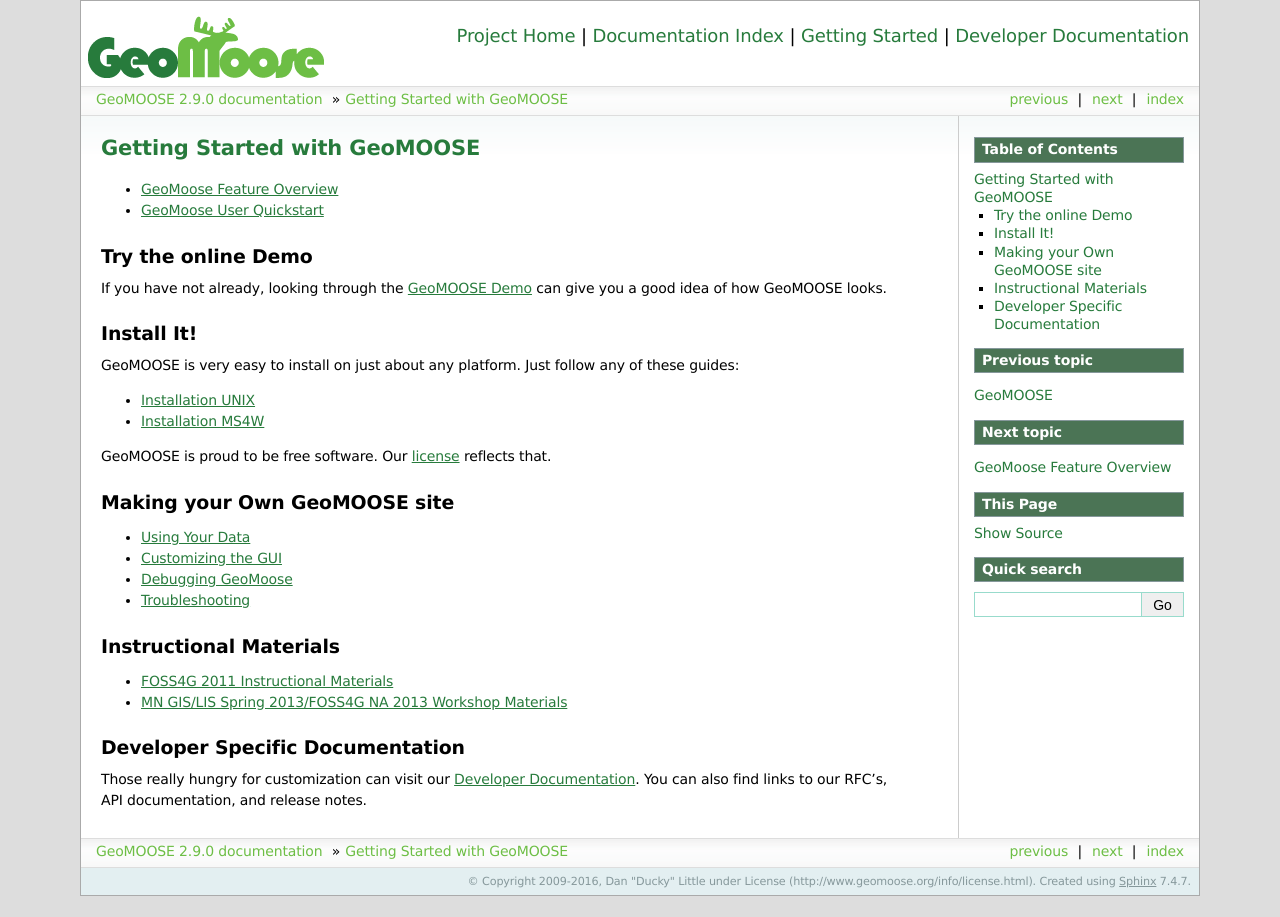
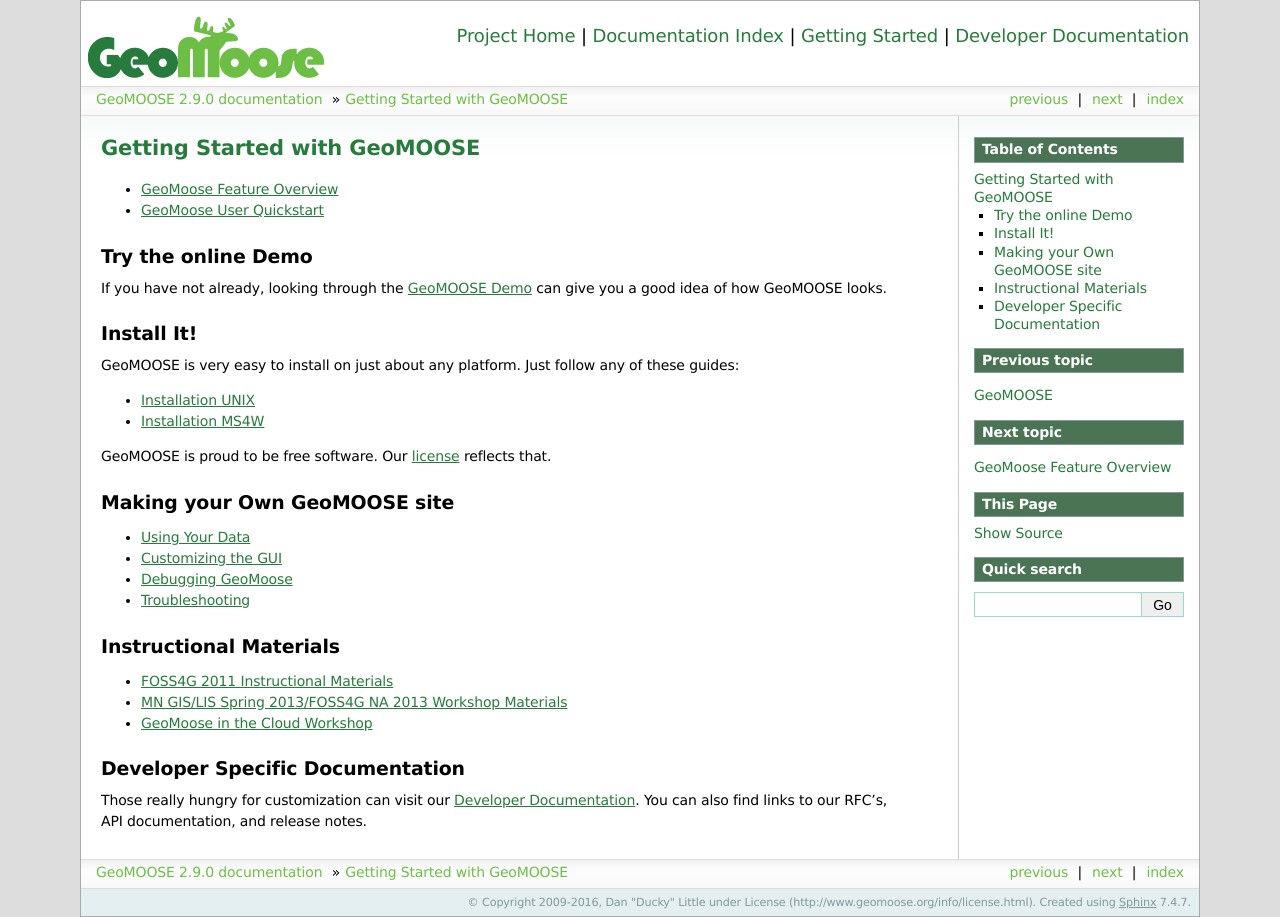
Before and after one commit to geomoose/geomoose-docs, a Sphinx documentation site: the page built from source/getting_started.txt, in a window 1280 px wide. Built offline with Sphinx 7.4.7, drawn with Linux system fonts in a browser that asks for light colours.

Commit message:
Add umgeocon workshop to index

```diff
--- a/source/getting_started.txt
+++ b/source/getting_started.txt
@@ -6,8 +6,8 @@
 .. toctree::
 	:maxdepth: 1
 
-	../docs/geomoose_overview
-	../docs/geomoose_quickstart
+	docs/geomoose_overview
+	docs/geomoose_quickstart
 
 Try the online Demo
 -------------------
@@ -23,8 +23,8 @@
 .. toctree::
 	:maxdepth: 1
 
-	../docs/install_unix
-	../docs/install_ms4w
+	docs/install_unix
+	docs/install_ms4w
 
 GeoMOOSE is proud to be free software.  Our :ref:`license <license>` reflects that.
 
```
Also changed, not shown: other parts of source/getting_started.txt (+4 -3 lines).
